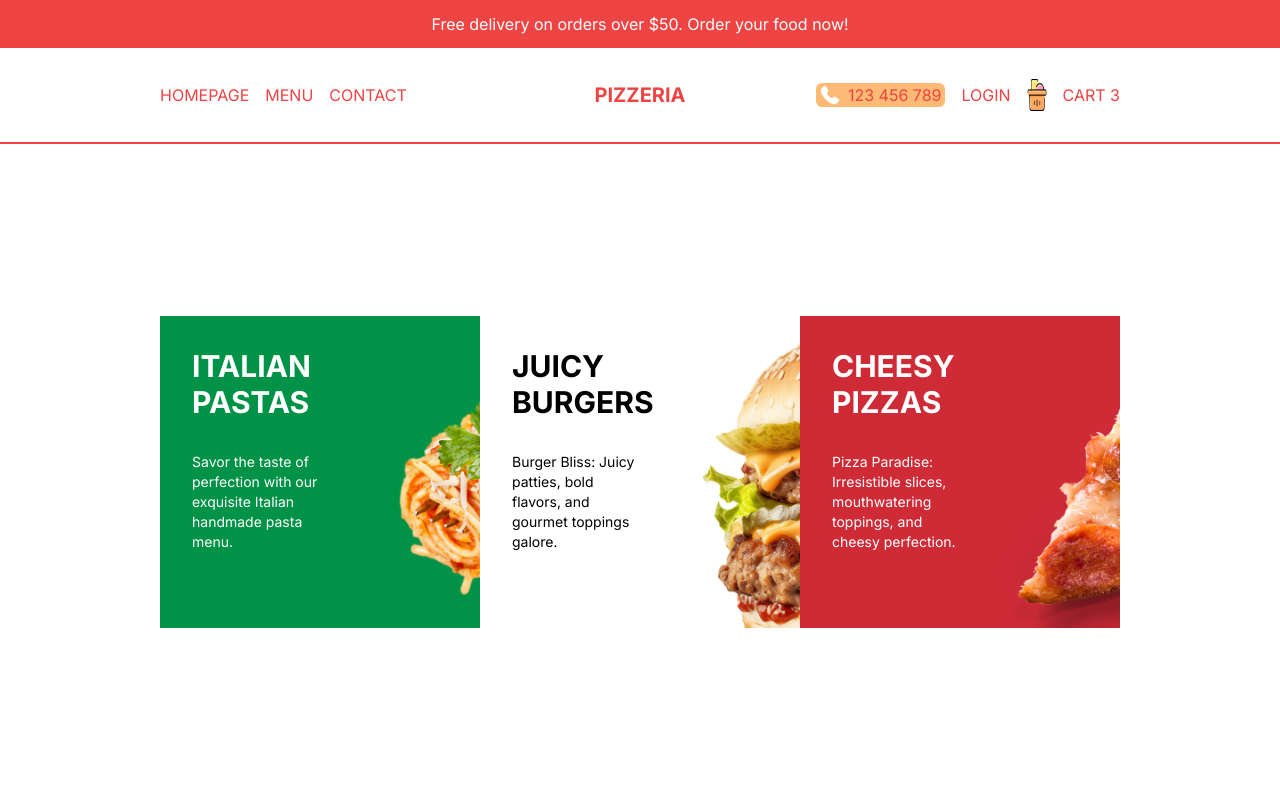
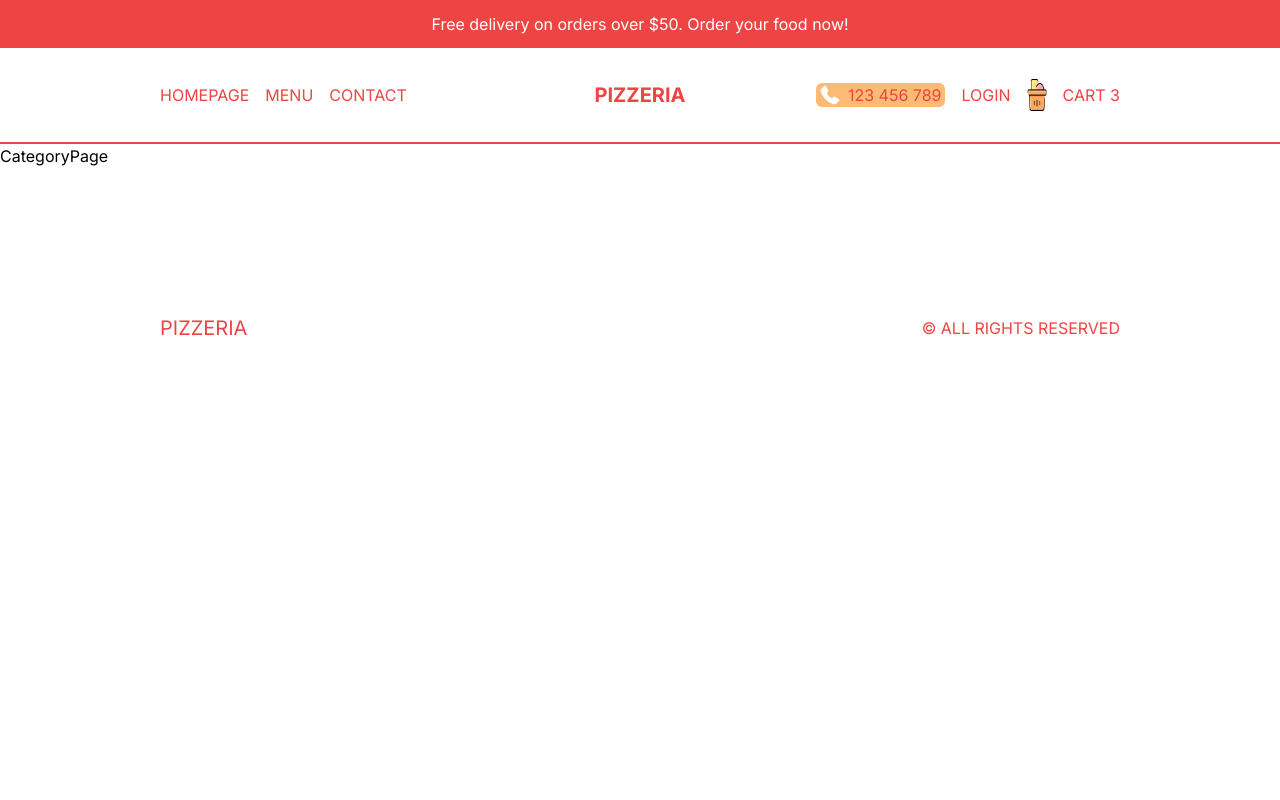
Before and after one commit to hackerharsh-77/Restaurant, a Next.js app: page /menu/1 in a window 1280 px wide. Shown: the top 800 px of the page. Built offline with nearby package versions, Linux system fonts and the light colour scheme.

Commit message:
fix: update page

```diff
--- a/src/app/menu/[category]/page.tsx
+++ b/src/app/menu/[category]/page.tsx
@@ -1,26 +1,9 @@
-import { menu } from "../../components/data";
-import Link from "next/link";
-import React from "react";
+import React from 'react'
 
-const MenuPage = () => {
+function CategoryPage() {
   return (
-    <div className="p-4 lg:px-20 xl:px-40 h-[calc(100vh-6rem)] md:h-[calc(100vh-9rem)] flex flex-col md:flex-row items-center">
-      {menu.map((category) => (
-        <Link
-          href={`/menu/${category.slug}`}
-          key={category.id}
-          className="w-full h-1/3 bg-cover p-8 md:h-1/2"
-          style={{ backgroundImage: `url(${category.img})` }}
-        >
-          <div className={`text-${category.color} w-1/2`}>
-            <h1 className="uppercase font-bold text-3xl">{category.title}</h1>
-            <p className="text-sm my-8">{category.desc}</p>
-            <button className={`hidden 2xl:block bg-${category.color} text-${category.color === "black" ? "white" : "red-500"} py-2 px-4 rounded-md`}>Explore</button>
-          </div>
-        </Link>
-      ))}
-    </div>
-  );
-};
+    <div>CategoryPage</div>
+  )
+}
 
-export default MenuPage;
+export default CategoryPage;
--- a/src/app/menu/page.tsx
+++ b/src/app/menu/page.tsx
@@ -1,9 +1,26 @@
-import React from 'react'
+import { menu } from "../components/data";
+import Link from "next/link";
+import React from "react";
 
-function MenuPage() {
+const MenuPage = () => {
   return (
-    <div>Menu page</div>
-  )
-}
+    <div className="p-4 lg:px-20 xl:px-40 h-[calc(100vh-6rem)] md:h-[calc(100vh-9rem)] flex flex-col md:flex-row items-center">
+      {menu.map((category) => (
+        <Link
+          href={`/menu/${category.slug}`}
+          key={category.id}
+          className="w-full h-1/3 bg-cover p-8 md:h-1/2"
+          style={{ backgroundImage: `url(${category.img})` }}
+        >
+          <div className={`text-${category.color} w-1/2`}>
+            <h1 className="uppercase font-bold text-3xl">{category.title}</h1>
+            <p className="text-sm my-8">{category.desc}</p>
+            <button className={`hidden 2xl:block bg-${category.color} text-${category.color === "black" ? "white" : "red-500"} py-2 px-4 rounded-md`}>Explore</button>
+          </div>
+        </Link>
+      ))}
+    </div>
+  );
+};
 
 export default MenuPage;
```
